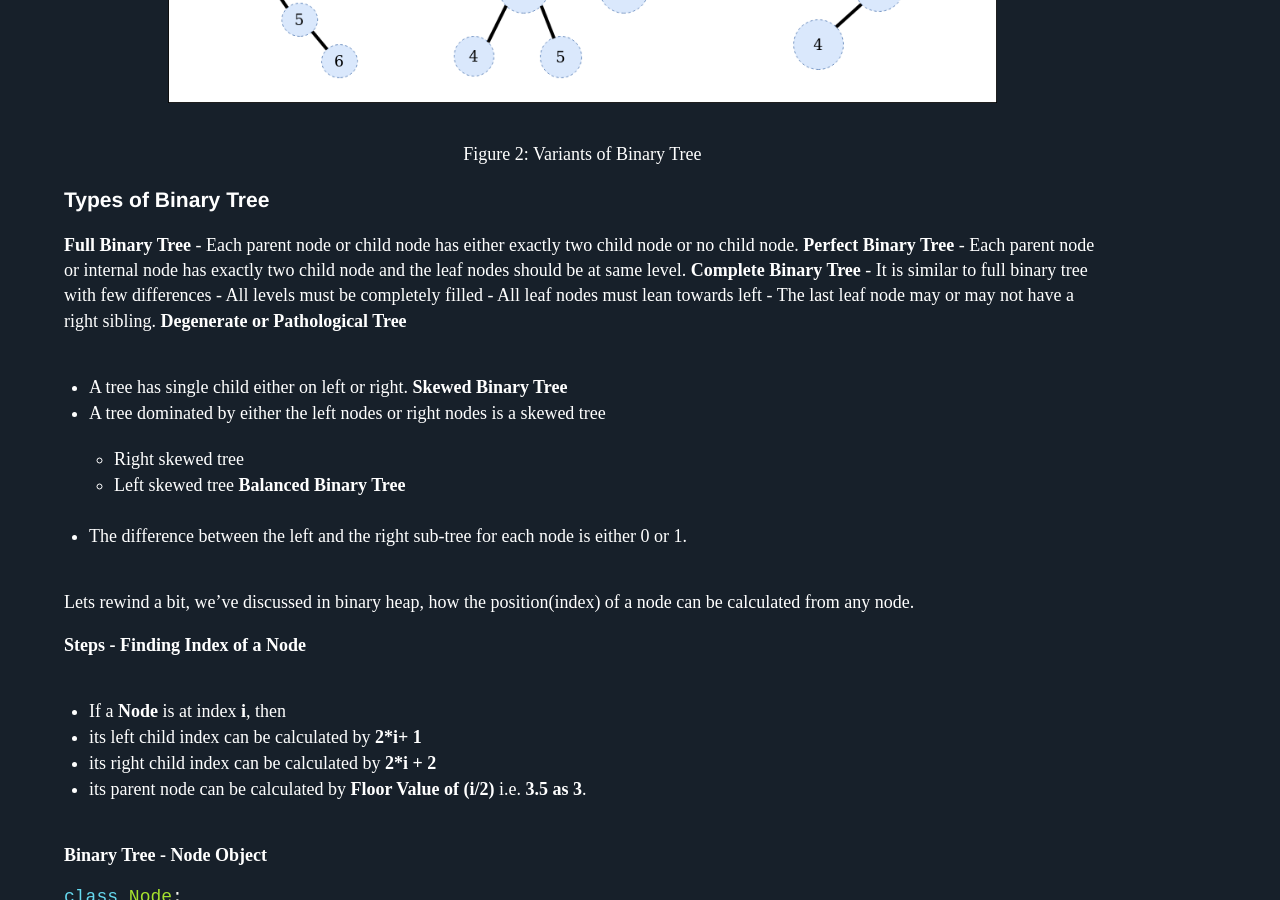
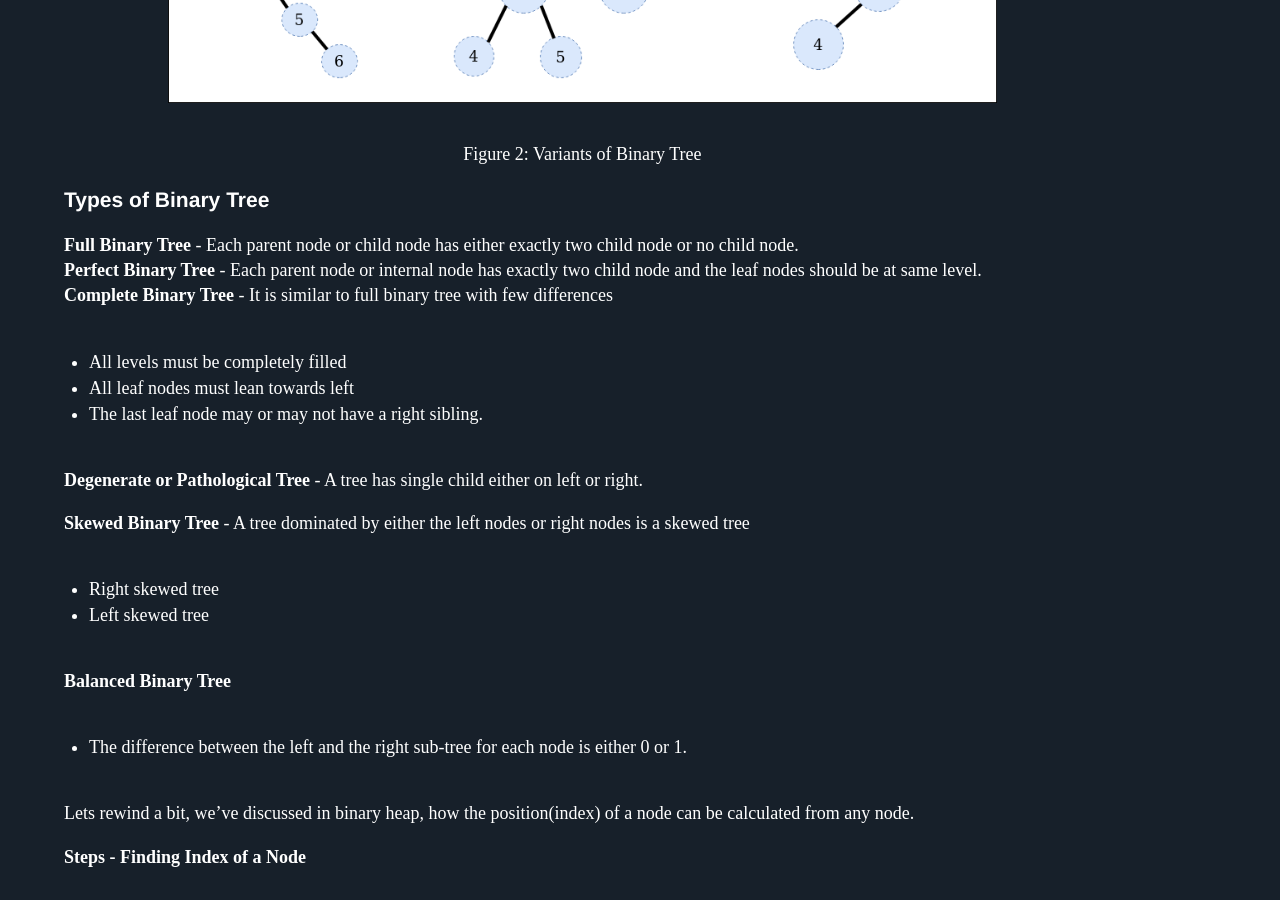
Before and after one commit to Mayurji/mayurji.github.io, a Jekyll site: the page built from _data-structure-algorithms/2021-01-31-DSA_7.md, in a window 1280 px wide and 900 px high, scrolled down 1426 px. Built offline with Jekyll 4.4.1, drawn with Linux system fonts in a browser that asks for light colours; nearby versions of some CDN libraries; comment, search, counter and statistics services are not loaded.

Commit message:
Update 2021-01-31-DSA_7.md

```diff
--- a/_data-structure-algorithms/2021-01-31-DSA_7.md
+++ b/_data-structure-algorithms/2021-01-31-DSA_7.md
@@ -20,18 +20,19 @@ In this blog post, we'll discuss and implement **Binary Tree** and its variants
 
 ### Types of Binary Tree
 
-**Full Binary Tree** - Each parent node or child node has either exactly two child node or no child node.
-**Perfect Binary Tree** - Each parent node or internal node has exactly two child node and the leaf nodes should be at same level.
+**Full Binary Tree** - Each parent node or child node has either exactly two child node or no child node. \
+**Perfect Binary Tree** - Each parent node or internal node has exactly two child node and the leaf nodes should be at same level. \
 **Complete Binary Tree** - It is similar to full binary tree with few differences
-	- All levels must be completely filled
-	- All leaf nodes must lean towards left
-	- The last leaf node may or may not have a right sibling.
-**Degenerate or Pathological Tree**
-  - A tree has single child either on left or right.
-**Skewed Binary Tree**
-  - A tree dominated by either the left nodes or right nodes is a skewed tree
-	  * Right skewed tree
-	  * Left skewed tree
+   - All levels must be completely filled
+   - All leaf nodes must lean towards left
+   - The last leaf node may or may not have a right sibling.
+
+**Degenerate or Pathological Tree** - A tree has single child either on left or right.
+
+**Skewed Binary Tree** - A tree dominated by either the left nodes or right nodes is a skewed tree
+  - Right skewed tree
+  - Left skewed tree
+
 **Balanced Binary Tree**
   - The difference between the left and the right sub-tree for each node is either 0 or 1.
 
```
